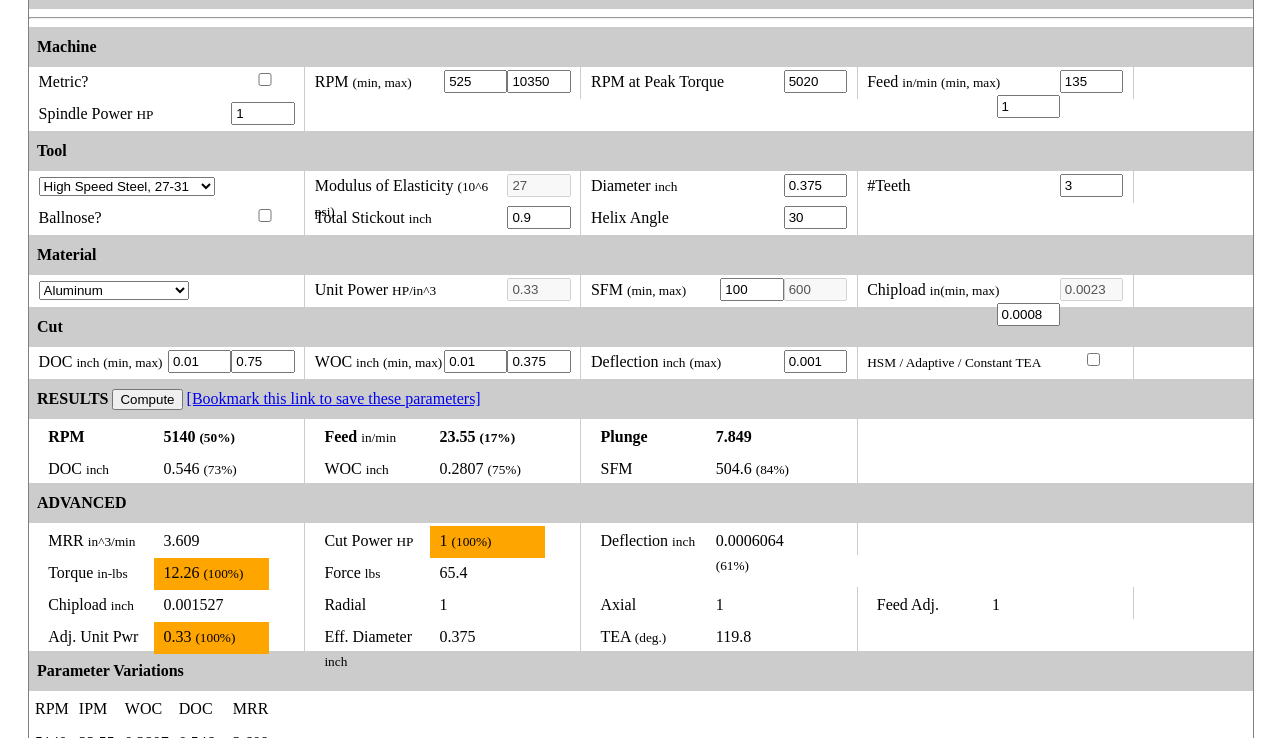
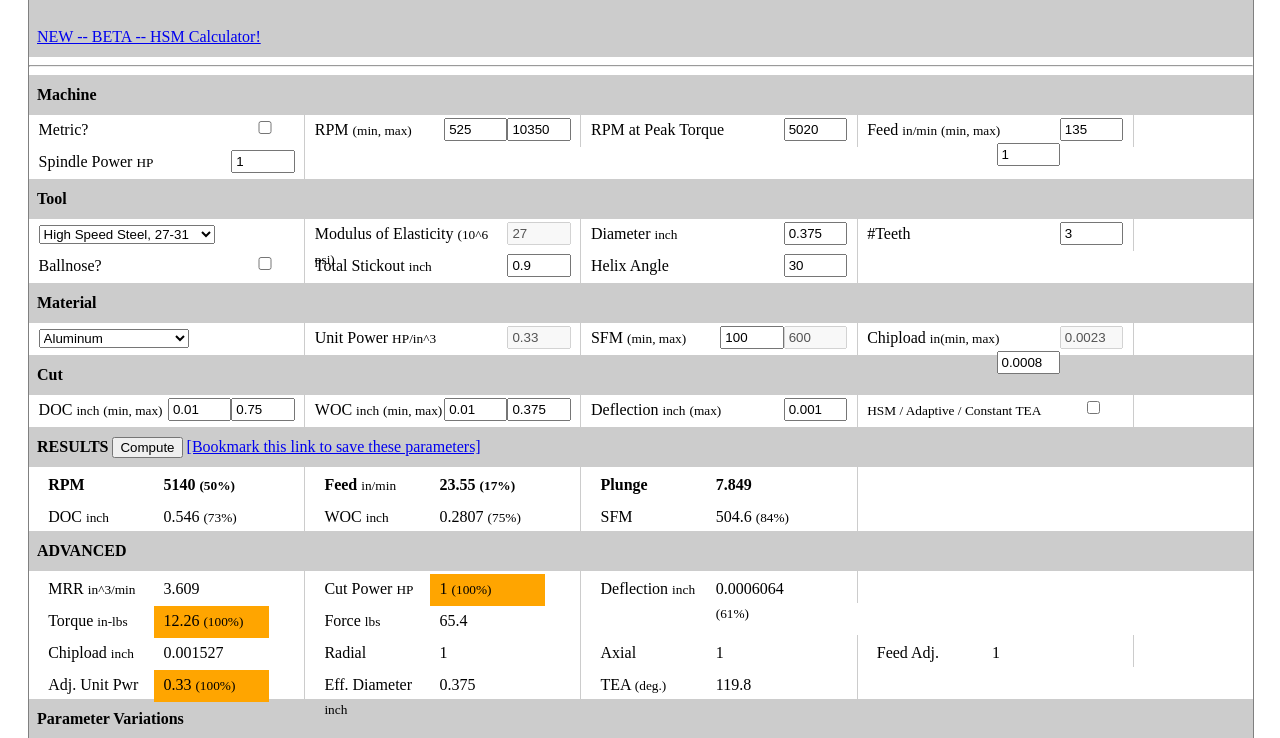
Before and after one commit to brturn/feeds-and-speeds, a plain HTML site: page index.html in a window 1280 px wide. Shown: the part 116-854 px from the top of the page. Drawn offline with Linux system fonts and the light colour scheme; a script that the page names is missing.

Commit message:
Link to the new beta/hsm calculator

```diff
--- a/index.html
+++ b/index.html
@@ -93,6 +93,9 @@
         </form>
 
         <a href="instructions.html">Instructions</a>
+        <br/>
+        <br/>
+        <a href="http://brturn.github.io/feeds-and-speeds/beta.html">NEW -- BETA -- HSM Calculator!</a> <br/>
    </div>
 
     <hr/>
```
